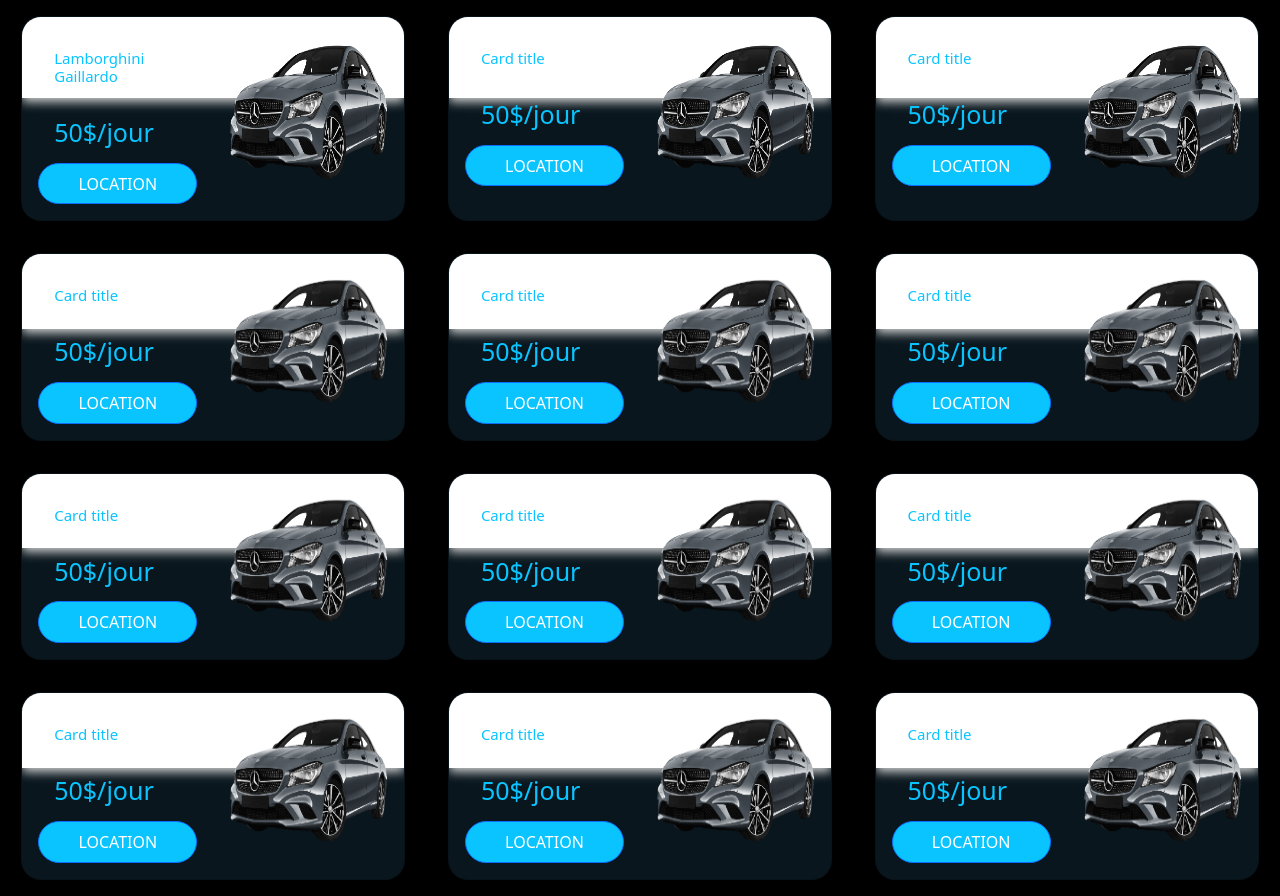
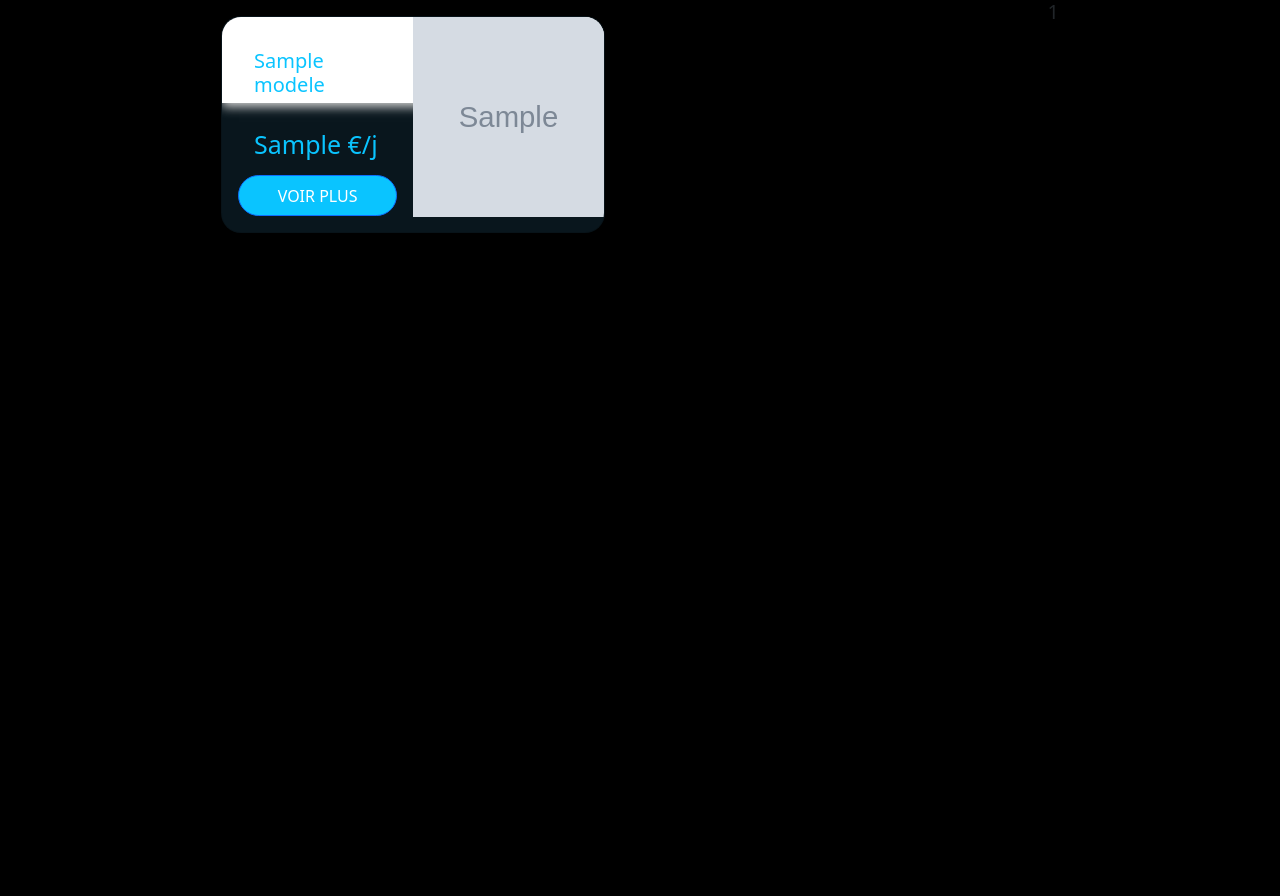
Before and after one commit to teamProjet/carRenting, a Symfony app: template templates/catalog/index.html.twig in a window 1280 px wide. After the commit the page ends 233 px from the top, so only its background shows below. Run offline with Twig, Linux system fonts and the light colour scheme; the template is opened without the code that fills it: most values are stand-ins (such as "Sample title", 1, 10 or a date in 2020); grey boxes marked "Sample" are stand-in pictures; some libraries are stand-ins or nearby versions.

Commit message:
add catalog + img + css

```diff
--- a/public/catalog.css
+++ b/public/catalog.css
@@ -41,6 +41,7 @@ body{background-color: black;}
     z-index: 1;
     max-width: 100%;
 
+
 }
 .card_catalog:hover::before{
     top: -50%;
@@ -79,7 +80,7 @@ body{background-color: black;}
         padding-bottom: 0%;}
     .catalog_contentBx{position: relative;justify-content: left;}
     .card_catalog img {position: relative;}
-    .h3_catalog{font-size: 15px;}
+    .h3_catalog{font-size: 20px;}
     .catalog_loc, .catalog_loc:hover{width: auto;}
 }
 @media screen and (min-width: 1050px) {
@@ -89,6 +90,6 @@ body{background-color: black;}
         padding-bottom: 0%;}
     .catalog_contentBx{position: relative;justify-content: left;}
     .card_catalog img {position: relative;}
-    .h3_catalog{font-size: 15px;}
+    .h3_catalog{font-size: 20px;}
     .catalog_loc, .catalog_loc:hover{width: auto;}
 }
--- a/templates/catalog/index.html.twig
+++ b/templates/catalog/index.html.twig
@@ -4,101 +4,16 @@
 
 {% block body %}
 <div class="container_catalog">
+    {% for car in cars %}
     <div class="card card_catalog">
         <div class="card-body catalog_contentBx">
-            <h3 class="card-title h3_catalog">Lamborghini Gaillardo</h3>
-            <h2 class="card-text h2_catalog">50$/jour</h2>
-            <a href="#" class="btn btn-primary catalog_loc">Location</a>
+            <h3 class="card-title h3_catalog">{{car.modele}}</h3>
+            <h2 class="card-text h2_catalog">{{car.prixParJour}} €/j</h2>
+            <a href="{{ path('catalog_show', { 'id': car.id }) }}" class="btn btn-primary catalog_loc">Voir plus</a>
         </div>
-        <img src="{{asset('mercedes.png')}}" alt="image de la voiture">
+        <img src="{{car.img}}" style="width: 645px; height:200px;" alt="image de la voiture">
     </div>
-    <div class="card card_catalog">
-        <div class="card-body catalog_contentBx">
-            <h3 class="card-title h3_catalog">Card title</h3>
-            <h2 class="card-text h2_catalog">50$/jour</h2>
-            <a href="#" class="btn btn-primary catalog_loc">Location</a>
-        </div>
-        <img src="{{asset('mercedes.png')}}" alt="image de la voiture">
-    </div>
-    <div class="card card_catalog">
-        <div class="card-body catalog_contentBx">
-            <h3 class="card-title h3_catalog">Card title</h3>
-            <h2 class="card-text h2_catalog">50$/jour</h2>
-            <a href="#" class="btn btn-primary catalog_loc">Location</a>
-        </div>
-        <img src="{{asset('mercedes.png')}}" alt="image de la voiture">
-    </div>
-    <div class="card card_catalog">
-        <div class="card-body catalog_contentBx">
-            <h3 class="card-title h3_catalog">Card title</h3>
-            <h2 class="card-text h2_catalog">50$/jour</h2>
-            <a href="#" class="btn btn-primary catalog_loc">Location</a>
-        </div>
-        <img src="{{asset('mercedes.png')}}" alt="image de la voiture">
-    </div>
-    <div class="card card_catalog">
-        <div class="card-body catalog_contentBx">
-            <h3 class="card-title h3_catalog">Card title</h3>
-            <h2 class="card-text h2_catalog">50$/jour</h2>
-            <a href="#" class="btn btn-primary catalog_loc">Location</a>
-        </div>
-        <img src="{{asset('mercedes.png')}}" alt="image de la voiture">
-    </div>
-    <div class="card card_catalog">
-        <div class="card-body catalog_contentBx">
-            <h3 class="card-title h3_catalog">Card title</h3>
-            <h2 class="card-text h2_catalog">50$/jour</h2>
-            <a href="#" class="btn btn-primary catalog_loc">Location</a>
-        </div>
-        <img src="{{asset('mercedes.png')}}" alt="image de la voiture">
-    </div>
-    <div class="card card_catalog">
-        <div class="card-body catalog_contentBx">
-            <h3 class="card-title h3_catalog">Card title</h3>
-            <h2 class="card-text h2_catalog">50$/jour</h2>
-            <a href="#" class="btn btn-primary catalog_loc">Location</a>
-        </div>
-        <img src="{{asset('mercedes.png')}}" alt="image de la voiture">
-    </div>
-    <div class="card card_catalog">
-        <div class="card-body catalog_contentBx">
-            <h3 class="card-title h3_catalog">Card title</h3>
-            <h2 class="card-text h2_catalog">50$/jour</h2>
-            <a href="#" class="btn btn-primary catalog_loc">Location</a>
-        </div>
-        <img src="{{asset('mercedes.png')}}" alt="image de la voiture">
-    </div>
-    <div class="card card_catalog">
-        <div class="card-body catalog_contentBx">
-            <h3 class="card-title h3_catalog">Card title</h3>
-            <h2 class="card-text h2_catalog">50$/jour</h2>
-            <a href="#" class="btn btn-primary catalog_loc">Location</a>
-        </div>
-        <img src="{{asset('mercedes.png')}}" alt="image de la voiture">
-    </div>
-    <div class="card card_catalog">
-        <div class="card-body catalog_contentBx">
-            <h3 class="card-title h3_catalog">Card title</h3>
-            <h2 class="card-text h2_catalog">50$/jour</h2>
-            <a href="#" class="btn btn-primary catalog_loc">Location</a>
-        </div>
-        <img src="{{asset('mercedes.png')}}" alt="image de la voiture">
-    </div>
-    <div class="card card_catalog">
-        <div class="card-body catalog_contentBx">
-            <h3 class="card-title h3_catalog">Card title</h3>
-            <h2 class="card-text h2_catalog">50$/jour</h2>
-            <a href="#" class="btn btn-primary catalog_loc">Location</a>
-        </div>
-        <img src="{{asset('mercedes.png')}}" alt="image de la voiture">
-    </div>
-    <div class="card card_catalog">
-        <div class="card-body catalog_contentBx">
-            <h3 class="card-title h3_catalog">Card title</h3>
-            <h2 class="card-text h2_catalog">50$/jour</h2>
-            <a href="#" class="btn btn-primary catalog_loc">Location</a>
-        </div>
-        <img src="{{asset('mercedes.png')}}" alt="image de la voiture">
-    </div>
+    <h5>{{car.id}}</h5>
+    {% endfor %}
 </div>
 {% endblock %}
```
Also changed, not shown: migrations/Version20220105152358.php (added, +46 -0 lines), migrations/Version20220105195037.php (added, +31 -0 lines), migrations/Version20220106100042.php (added, +31 -0 lines), src/Controller/CatalogController.php (+14 -2 lines), src/Entity/Car.php (+31 -1 lines), templates/catalog/car.html.twig (added, +9 -0 lines), public/images/audir8.png (added), public/images/bmwi8.png (added), public/images/clio4rs.png (added), public/images/huracan.png (added), public/images/koenigsegg-agera-r-.png (added), public/images/mercedes.png (renamed from public/mercedes.png).
